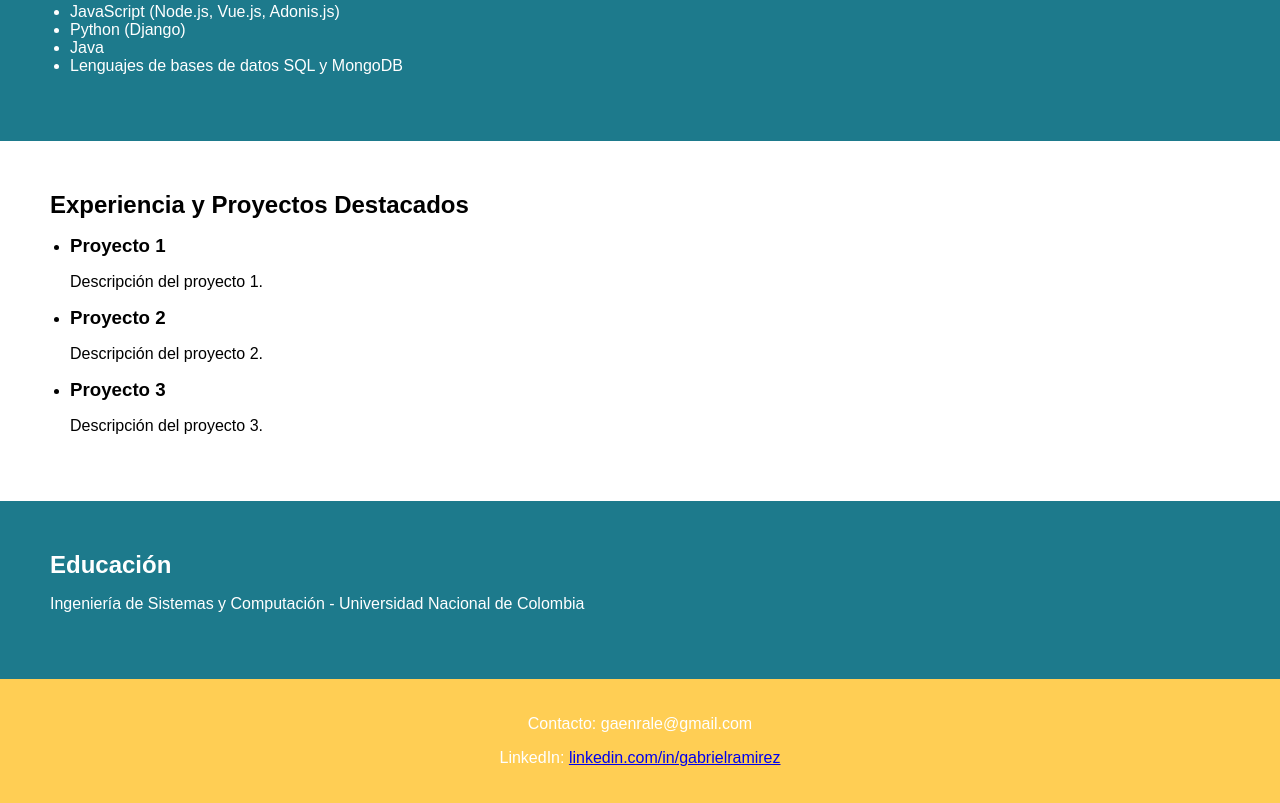
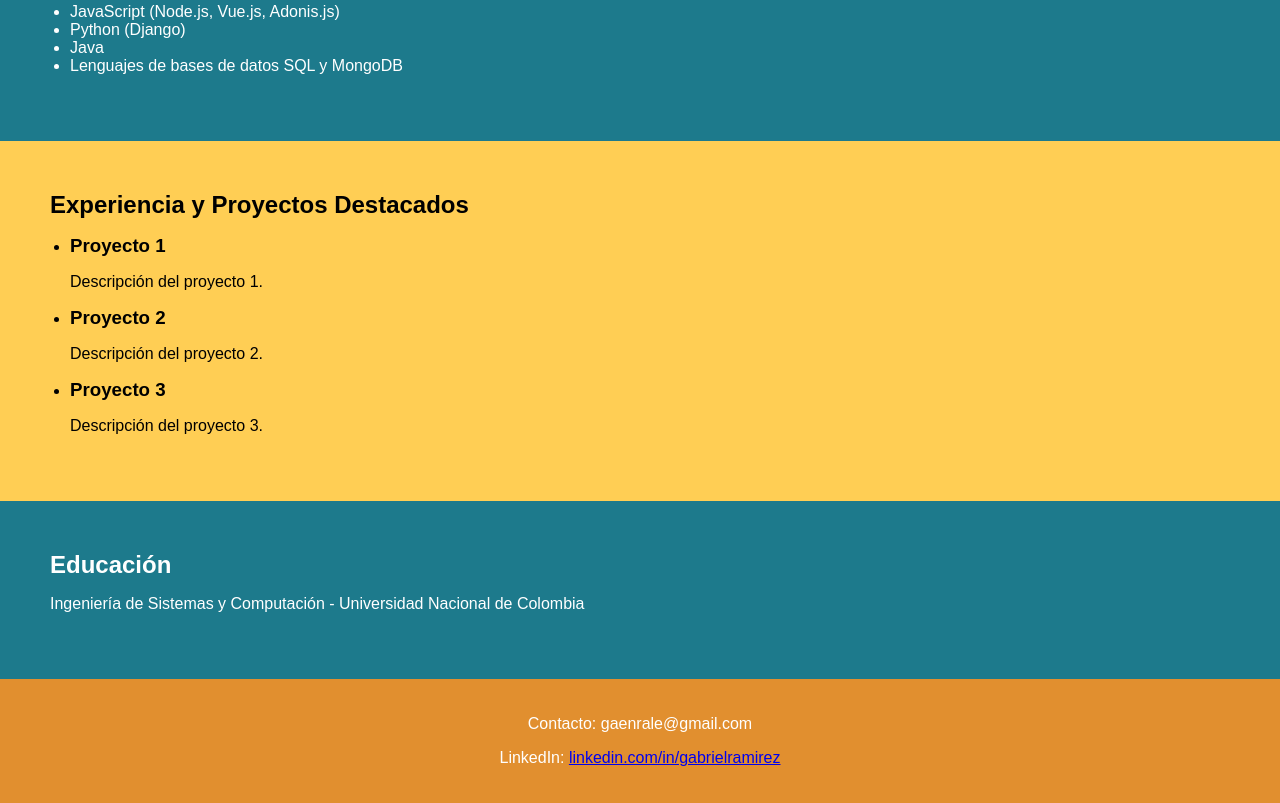
Before and after one commit to geramirezl/pag-web, a plain HTML site: page index.html in a window 1280 px wide. Shown: the part 434-1237 px from the top of the page. Drawn offline with Linux system fonts and the light colour scheme.

Commit message:
estilo colores

```diff
--- a/styles.css
+++ b/styles.css
@@ -25,7 +25,7 @@ body {
   }
 
   footer {
-    background-color: #FFCE54;
+    background-color: #E18F2F;
     color: #fff;
     text-align: center;
     padding: 20px;
@@ -37,9 +37,9 @@ body {
   }
 
 
-  .projectos{
-    background-color: #B3A369;
-    color: #fff;
+  .proyectos{
+    background-color: #FFCE54;
+
   }
   .educacion{
     background-color: #1D7A8C;
```
